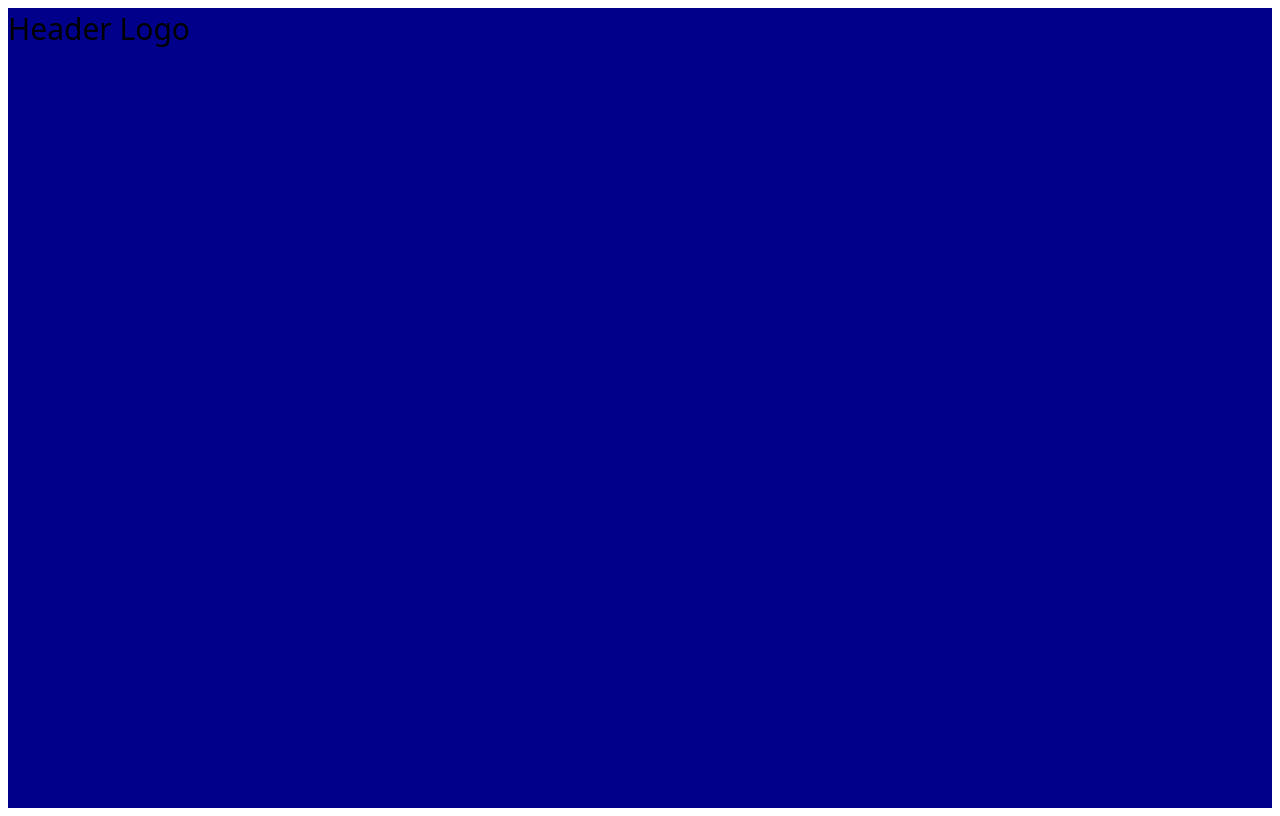
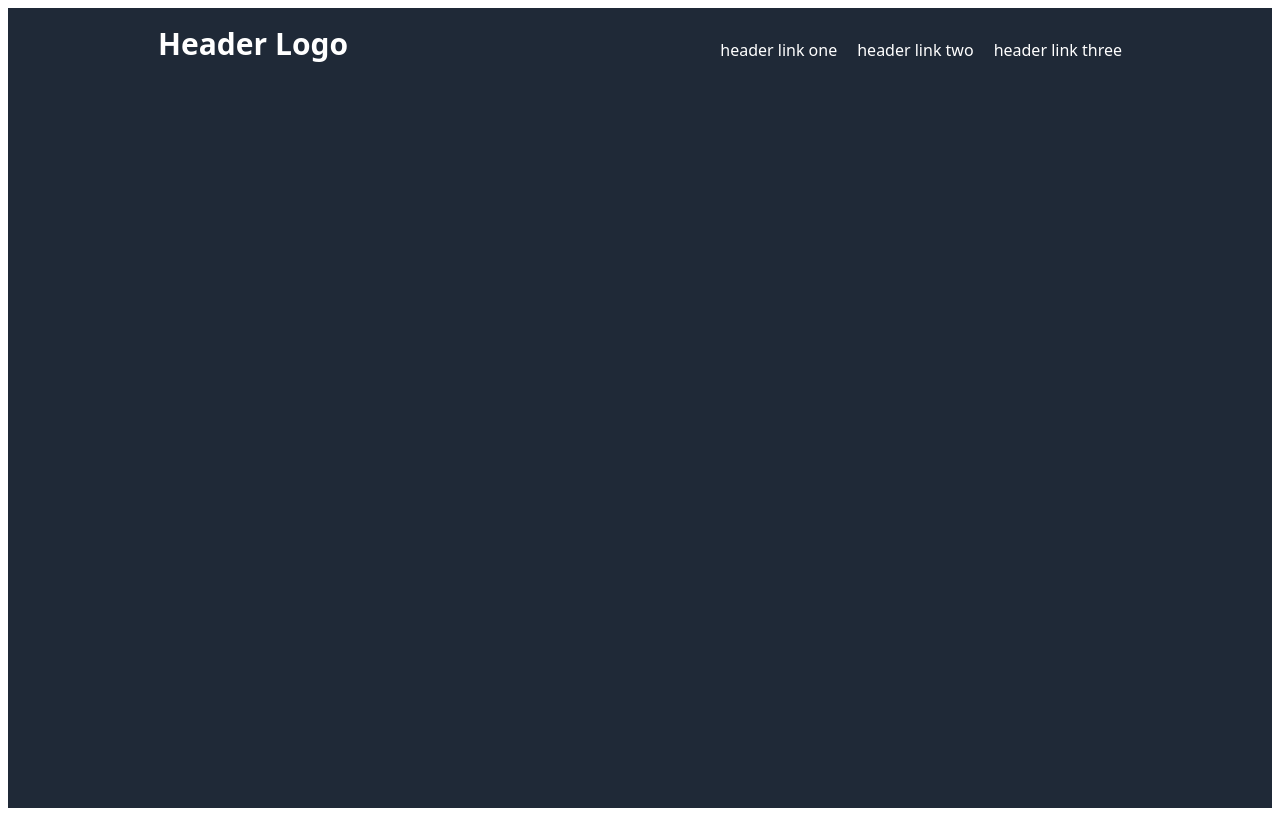
Before and after one commit to Sak-drago/Front-end-Demo, a plain HTML site: page index.html in a window 1280 px wide. Drawn offline with Linux system fonts and the light colour scheme.

Commit message:
Make Header Done

```diff
--- a/index.html
+++ b/index.html
@@ -10,6 +10,11 @@
     <div class="section_1">
         <div class="header">
             <div class="header_logo"> Header Logo </div>
+            <ul>
+                <li><a href="#">header link one</a></li>
+                <li><a href="#">header link two</a></li>
+                <li><a href="#">header link three</a></li>
+            </ul>
         </div>
     </div>
 </body>
--- a/style.css
+++ b/style.css
@@ -5,19 +5,36 @@ body {
 }
 
 .section_1 {
-    background-color: darkblue;
+    background-color: #1f2937;
     display: flex;
     flex-direction: column;
     height: 100vh;
 }
 
 .header {
+    margin-top: 15px;
     display: flex;
     flex-direction: row;
     justify-content: space-between;
 }
 
 .header_logo {
+    color: white;
     font-size: 30px;
-    font-weight: 900px;
+    font-weight: bolder;
+    margin-left: 150px;
 }
+
+ul {
+    display: flex;
+    flex-direction: row;
+    justify-content: space-between;
+    list-style: none;
+    margin-right: 150px;
+    gap: 20px;
+}
+
+a {
+    text-decoration: none;
+    color: white;
+}
```
